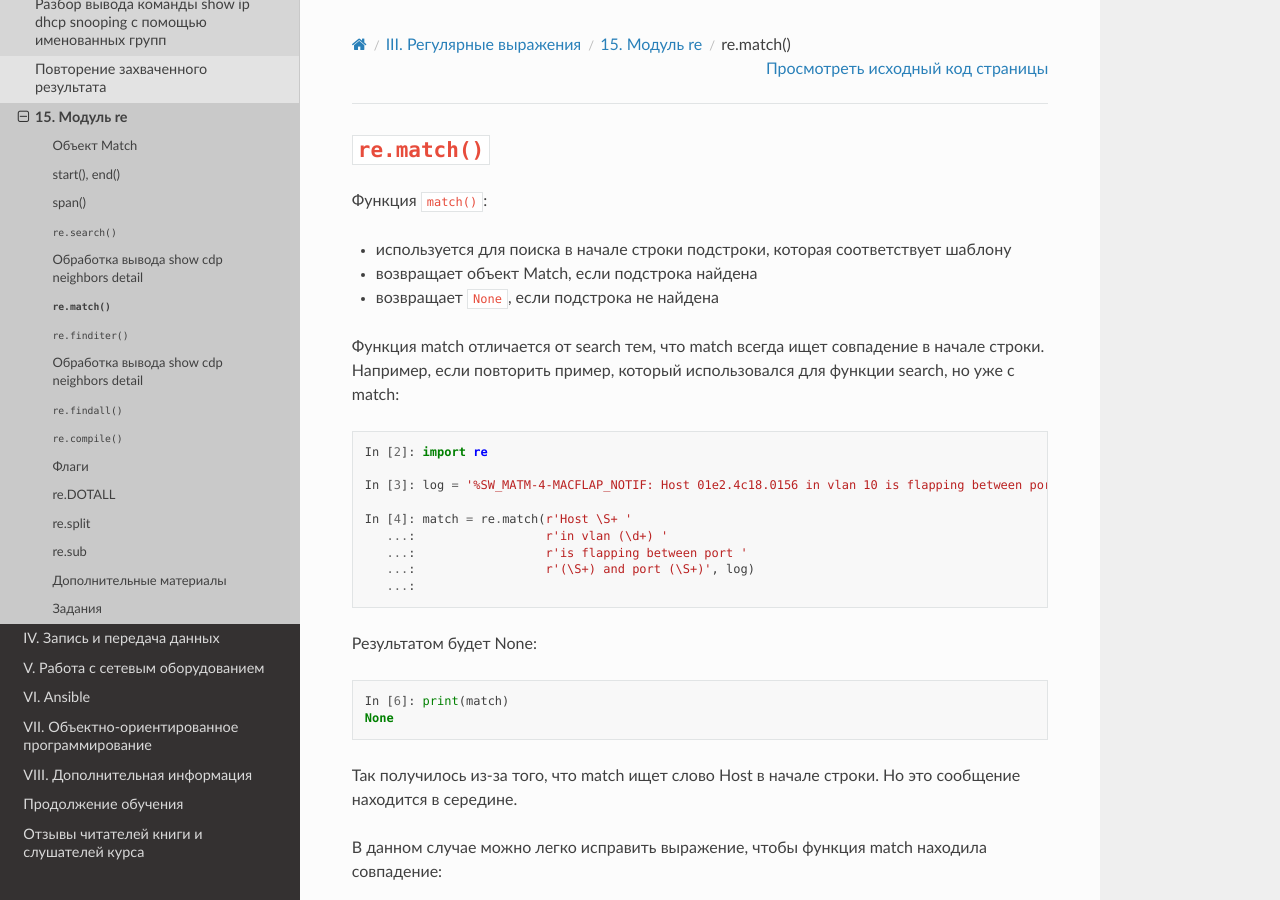
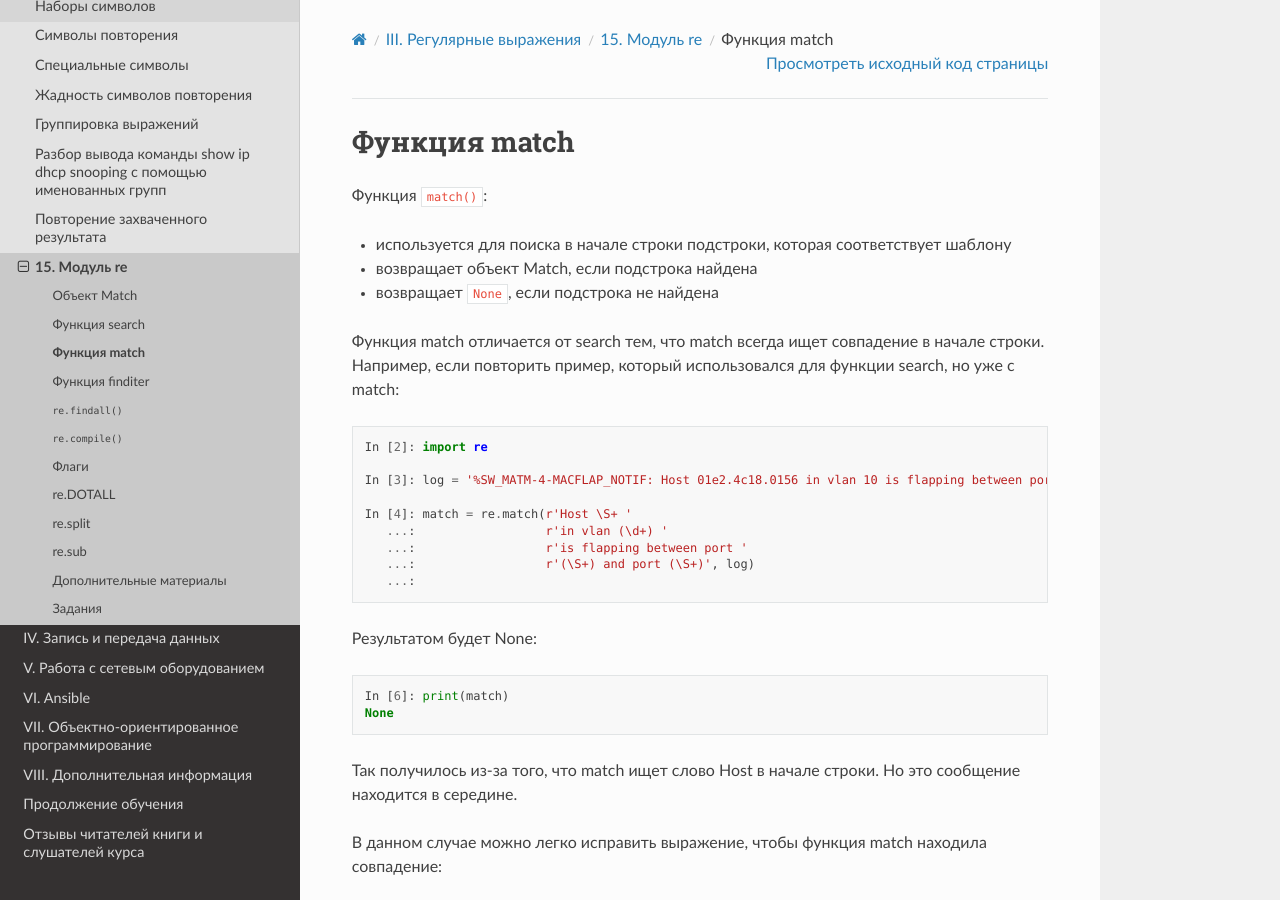
Before and after one commit to natenka/pyneng-book, a Sphinx documentation site: the page built from docs/source/book/15_module_re/5_re_match.rst, in a window 1280 px wide and 900 px high. Built offline with Sphinx 7.4.7 and the Read the Docs theme 2.0.0, drawn with Linux system fonts in a browser that asks for light colours; pages that are not in the unit, such as notebooks, are missing from menus.

Commit message:
15_re done

```diff
--- a/docs/source/book/15_module_re/5_re_finditer.rst
+++ b/docs/source/book/15_module_re/5_re_finditer.rst
@@ -1,5 +1,5 @@
-``re.finditer()``
-~~~~~~~~~~~~~~~~~
+Функция finditer
+-----------------
 
 Функция ``finditer()``:
 
@@ -128,7 +128,7 @@ search и match.
     Петля между портами Gi0/19, Gi0/24, Gi0/16 в VLAN 10
 
 Обработка вывода show cdp neighbors detail
-~~~~~~~~~~~~~~~~~~~~~~~~~~~~~~~~~~~~~~~~~~
+^^^^^^^^^^^^^^^^^^^^^^^^^^^^^^^^^^^^^^^^^^
 
 С помощью finditer можно обработать вывод sh cdp neighbors detail, так
 же, как и в подразделе re.search.
--- a/docs/source/book/15_module_re/5_re_match.rst
+++ b/docs/source/book/15_module_re/5_re_match.rst
@@ -1,5 +1,5 @@
-``re.match()``
-~~~~~~~~~~~~~~
+Функция match
+-------------
 
 Функция ``match()``:
 
--- a/docs/source/book/15_module_re/5_re_match_object.rst
+++ b/docs/source/book/15_module_re/5_re_match_object.rst
@@ -1,5 +1,5 @@
 Объект Match
-~~~~~~~~~~~~
+------------
 
 В модуле re несколько функций возвращают объект Match, если было найдено
 совпадение:
@@ -226,7 +226,7 @@ groupdict()
     Out[39]: {'int1': 'Gi0/5', 'int2': 'Gi0/15', 'mac': 'f03a.b216.7ad7', 'vlan': '10'}
 
 start(), end()
-~~~~~~~~~~~~~~
+^^^^^^^^^^^^^^
 
 Методы start и end возвращают индексы начала и конца совпадения с
 регулярным выражением.
@@ -283,7 +283,7 @@ start(), end()
     Out[52]: 66
 
 span()
-~~~~~~
+^^^^^^
 
 Метод span возвращает кортеж с индексом начала и конца подстроки. Он
 работает аналогично методам start, end, но возвращает пару чисел.
--- a/docs/source/book/15_module_re/5_re_search.rst
+++ b/docs/source/book/15_module_re/5_re_search.rst
@@ -1,5 +1,5 @@
-``re.search()``
-~~~~~~~~~~~~~~~
+Функция search
+--------------
 
 Функция ``search()``:
 
@@ -91,7 +91,7 @@
     Петля между портами Gi0/19, Gi0/24, Gi0/16 в VLAN 10
 
 Обработка вывода show cdp neighbors detail
-~~~~~~~~~~~~~~~~~~~~~~~~~~~~~~~~~~~~~~~~~~
+^^^^^^^^^^^^^^^^^^^^^^^^^^^^^^^^^^^^^^^^^^
 
 Попробуем получить параметры устройств из вывода sh cdp neighbors
 detail.
```
